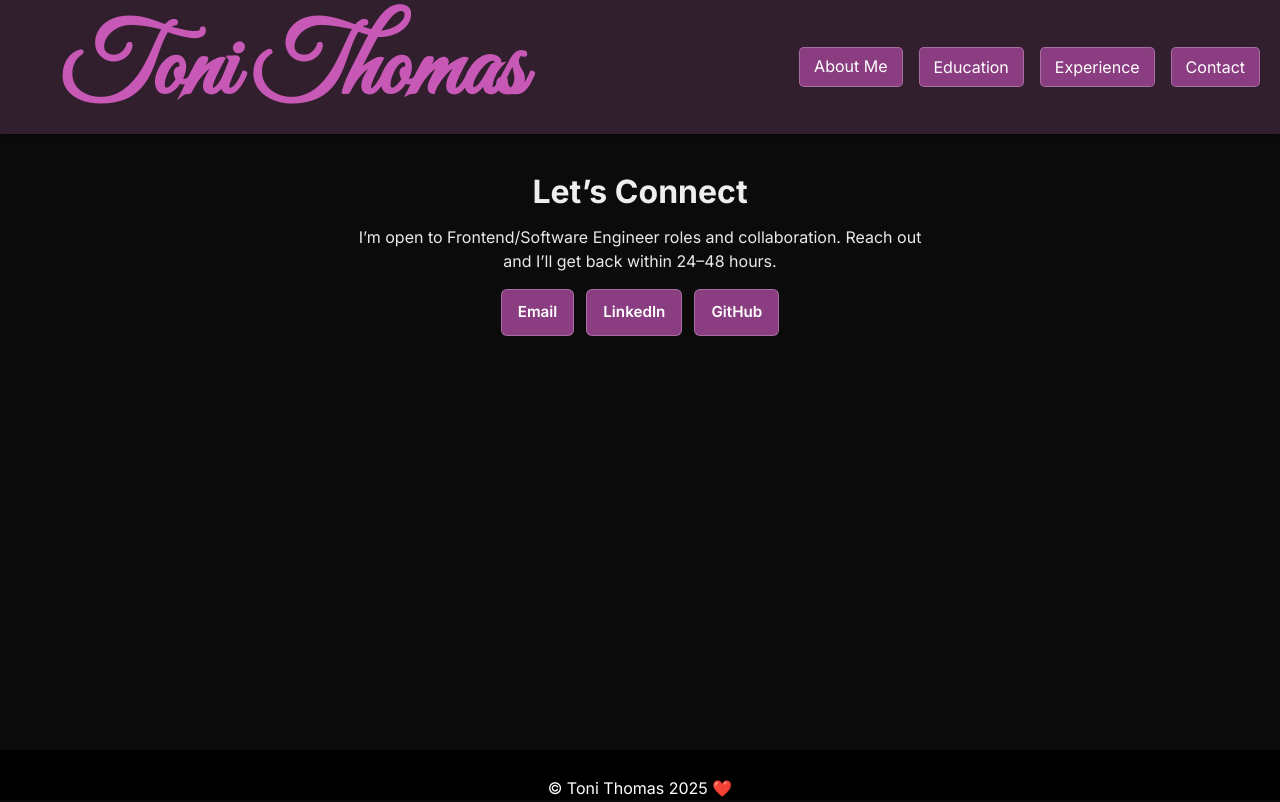
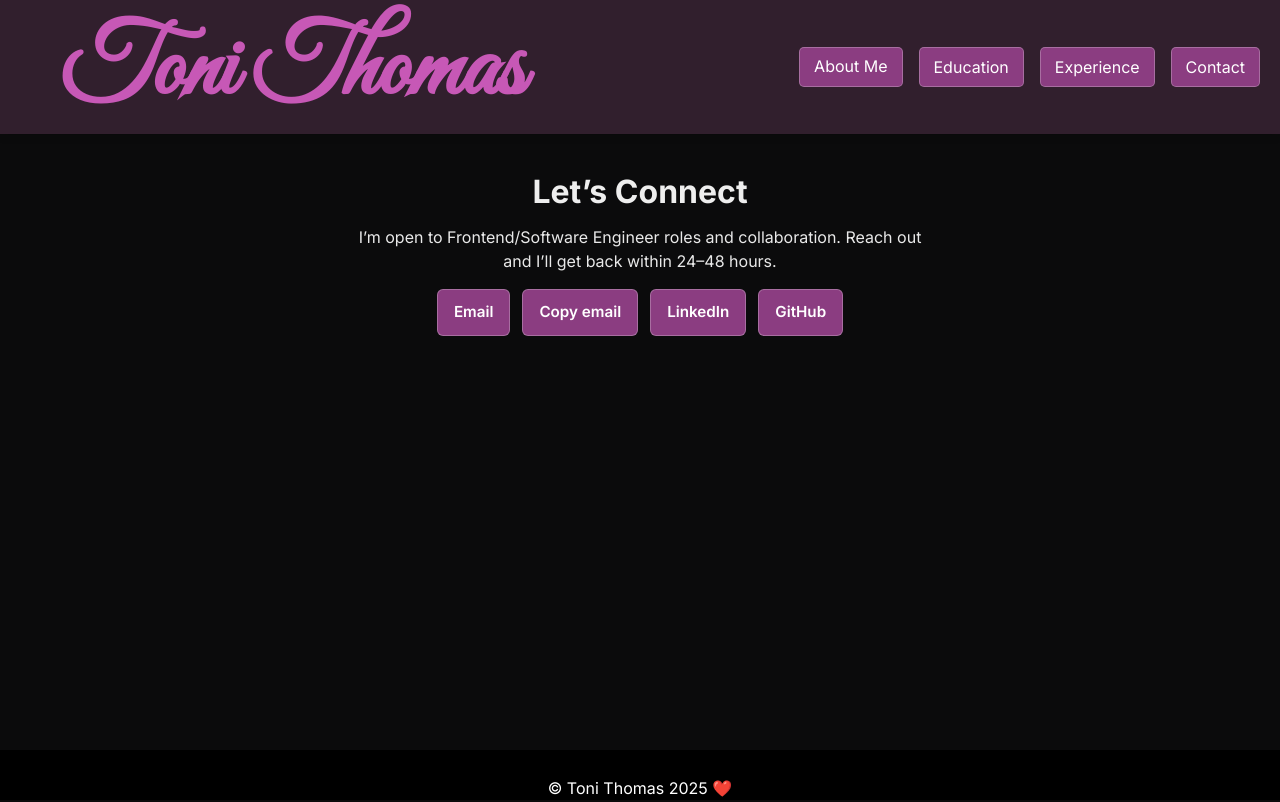
Before and after one commit to DiyBookOfLife/react-portfolio, a React (Vite) app: page /react-portfolio/contact in a window 1280 px wide. Built offline with nearby package versions, Linux system fonts and the light colour scheme; the HTML template or start-up script is replaced by a standard one.

Commit message:
add copy email button in contact

```diff
--- a/src/components/Contact.jsx
+++ b/src/components/Contact.jsx
@@ -1,11 +1,24 @@
-// Contact.jsx
+import { useState } from "react";
 import "./Contact.css";
 
 export default function Contact() {
+  const [copied, setCopied] = useState(false);
+
+  async function copyEmail() {
+    try {
+      await navigator.clipboard?.writeText?.("tsthomas205@gmail.com");
+      setCopied(true);
+      setTimeout(() => setCopied(false), 1800);
+    } catch {
+      // last-resort fallback
+      window.location.href = "mailto:tsthomas205@gmail.com";
+    }
+  }
+
   return (
     <main className="contact-page">
-      <section className="contact-hero">
-        <h2>Let’s Connect</h2>
+      <section className="contact-hero" aria-labelledby="contact-heading">
+        <h2 id="contact-heading">Let’s Connect</h2>
         <p className="contact-intro">
           I’m open to Frontend/Software Engineer roles and collaboration. Reach
           out and I’ll get back within 24–48 hours.
@@ -18,6 +31,16 @@ export default function Contact() {
           >
             Email
           </a>
+
+          <button
+            type="button"
+            className="btn"
+            onClick={copyEmail}
+            aria-live="polite"
+          >
+            {copied ? "Copied!" : "Copy email"}
+          </button>
+
           <a
             className="btn"
             href="https://www.linkedin.com/in/tonithomas2025"
@@ -26,6 +49,7 @@ export default function Contact() {
           >
             LinkedIn
           </a>
+
           <a
             className="btn"
             href="https://github.com/DiyBookOfLife"
```
Also changed, not shown: 4 other files (tests, documents, lock files or other folders).
